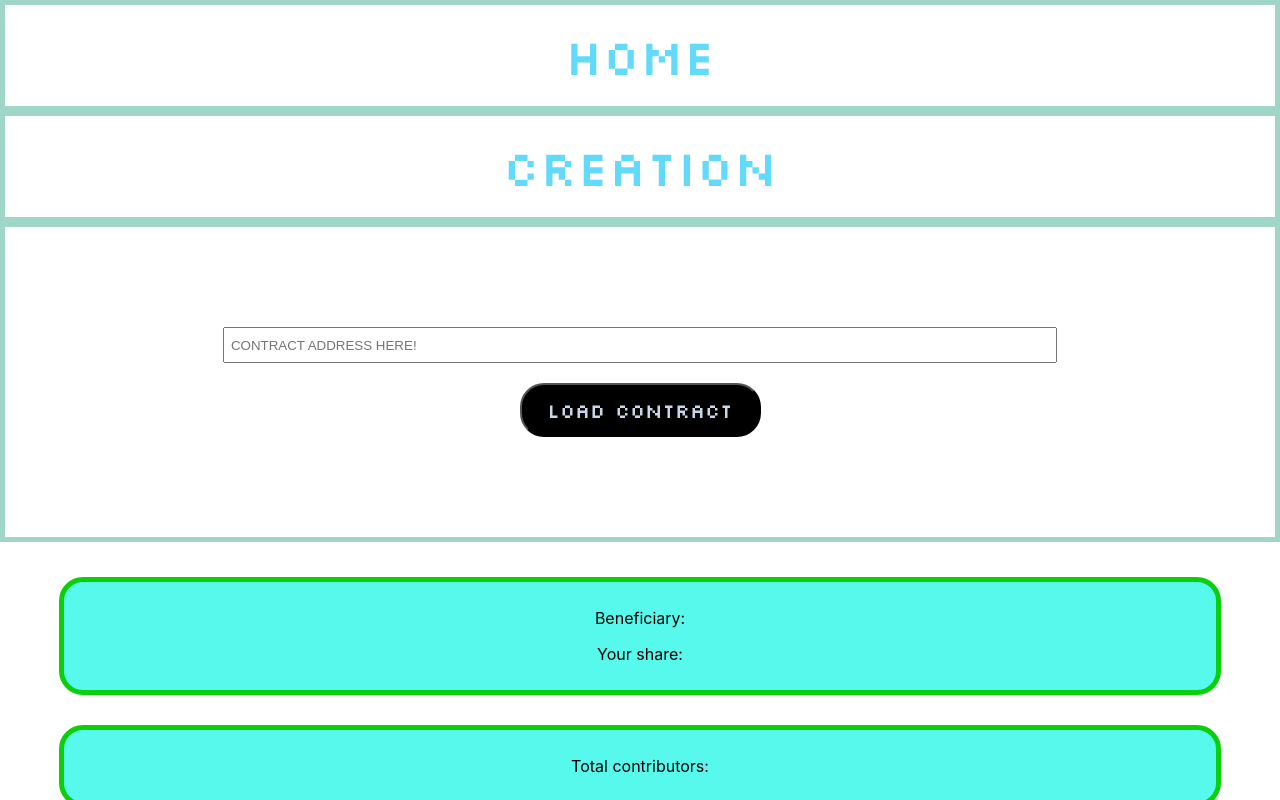
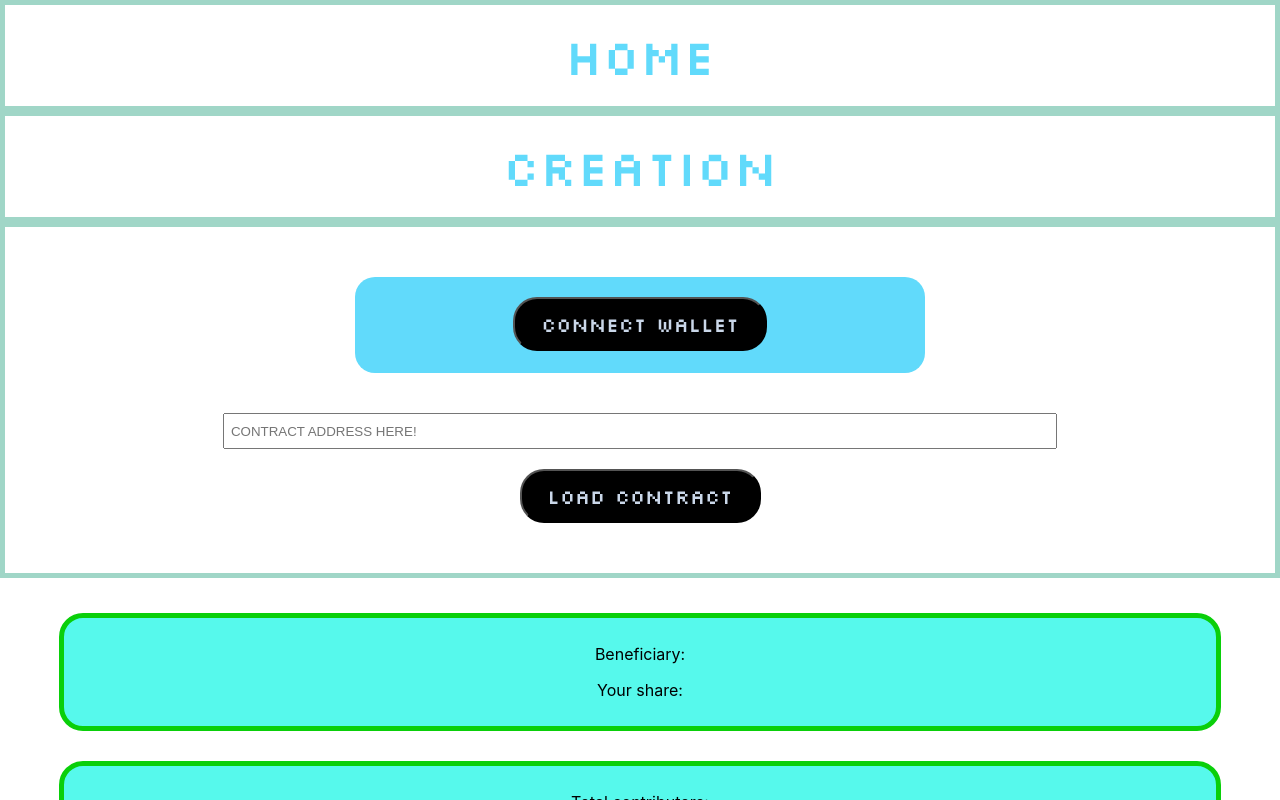
Before and after one commit to Banksy-said-hi/Dong-React, a React (Create React App) app: page /payment in a window 1280 px wide. Shown: the top 800 px of the page. Built offline with nearby package versions, Linux system fonts and the light colour scheme.

Commit message:
Wallet added to both payment and creation page

```diff
--- a/src/App.css
+++ b/src/App.css
@@ -76,8 +76,8 @@
 
 .form {
   text-align: center;
-  padding-top: 100px;
-  padding-bottom: 100px;
+  padding-top: 50px;
+  padding-bottom: 50px;
   border: 5px rgb(160, 214, 199) solid;
 }
 
@@ -165,12 +165,14 @@
 
 .wallet-information {
   background-color:#61dafb;
-  padding-bottom: 20px;
-  margin-left: 300px;
-  margin-right: 300px;
+  padding-bottom: 5px;
+  padding-left: 5px;
+  padding-right: 5px;
+  margin-left: 350px;
+  margin-right: 350px;
   margin-bottom: 40px;
   border-radius: 20px;
-  font-weight: bold;
+  font-size: 17px;
 }
 
 /* .wallet-information button {
--- a/src/components/Payment.js
+++ b/src/components/Payment.js
@@ -2,6 +2,7 @@ import React,{useState, useEffect, lengthOf} from "react";
 import {ethers, utils} from "ethers";
 import DongAbi from "../DongAbi.json";
 import { Link } from "react-router-dom";
+import WalletInformation from "./WalletInformation";
 
 
 
@@ -141,6 +142,7 @@ function Payment() {
             <Link className="link" to="/creation"><div className="navigator-card">Creation</div></Link>
 
             <form className="form" onSubmit={loadContract}>
+                <WalletInformation></WalletInformation>
                 <input type="text" placeholder=" CONTRACT ADDRESS HERE!" onChange={handleLoadAddressChange}></input><br></br>
                 <input className="button" type="submit" value={loadButtonMessage}></input>
             </form>
--- a/src/components/WalletInformation.js
+++ b/src/components/WalletInformation.js
@@ -26,14 +26,14 @@ const WalletInformation = () => {
     }
 
     const accountChangedHandler = (newAccount) => {
-        setDefaultAccount(`Address: ${newAccount}`);
+        setDefaultAccount(newAccount);
         getUserBalance(newAccount.toString());
     }
 
     const getUserBalance = (address) => {
         window.ethereum.request({method: "eth_getBalance", params: [address, "latest"]})
         .then(balance => {
-            setUserBalance(`Balance: ${ethers.utils.formatEther(balance).slice(0, 4)} Matic`);
+            setUserBalance(`${ethers.utils.formatEther(balance).slice(0, 4)} Matic`);
         })
         setConnButtonText("Connected")
     }
```
